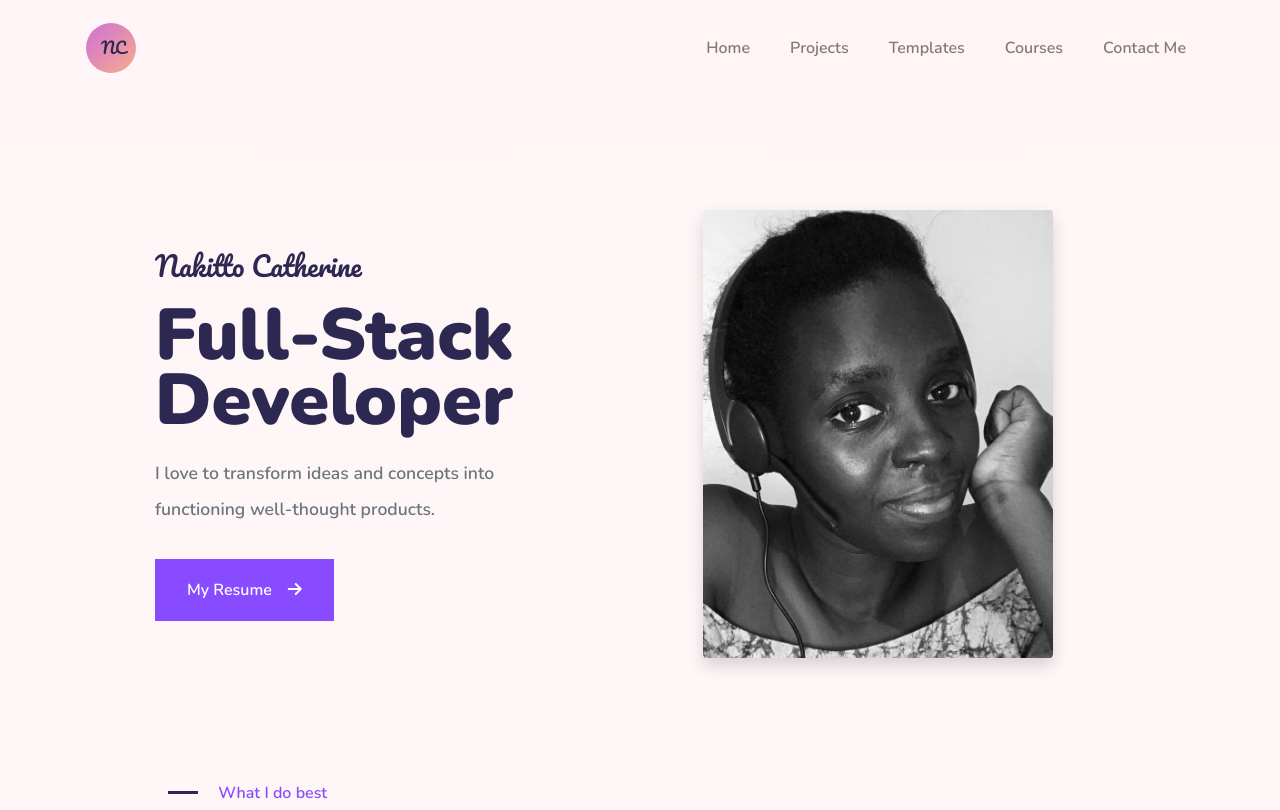
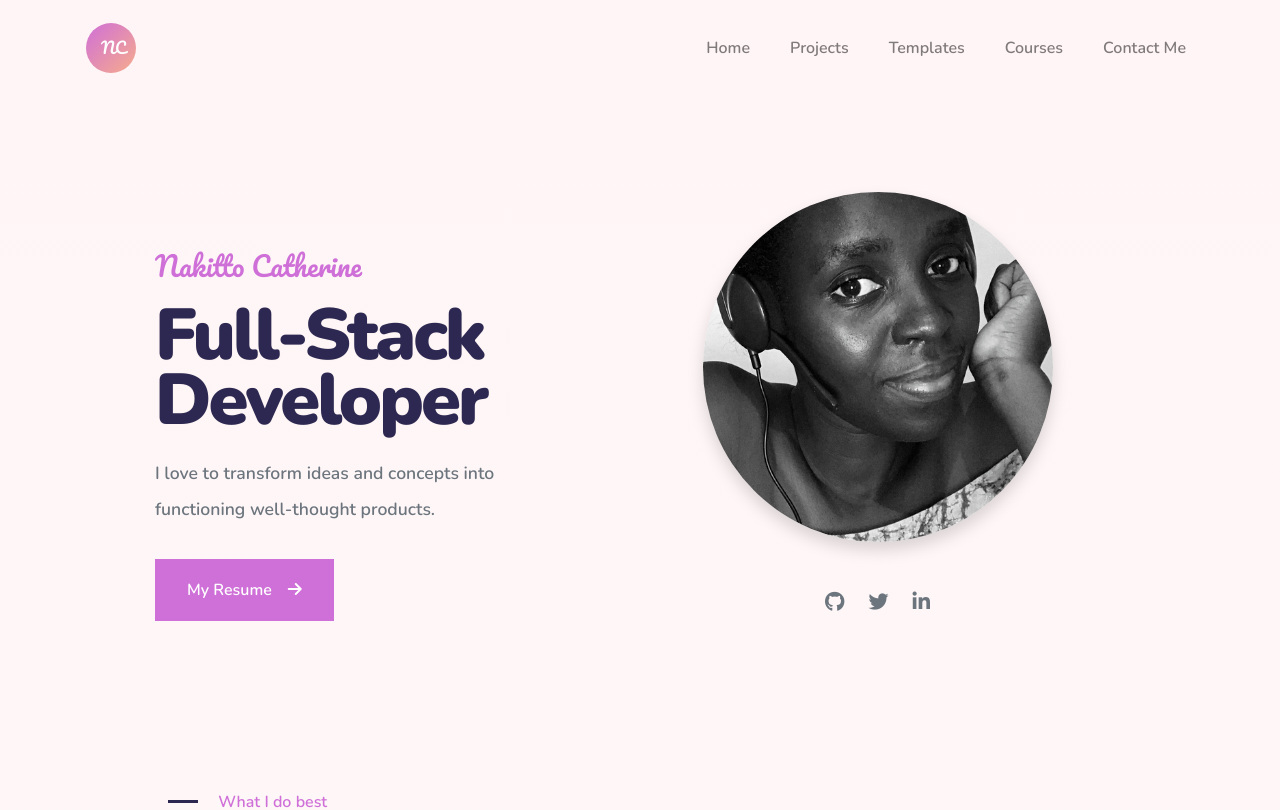
Before and after one commit to Cathella/Cathe, a plain HTML site: page index.html in a window 1280 px wide. Shown: the top 810 px of the page. Drawn offline with nearby package versions, Linux system fonts and the light colour scheme.

Commit message:
change accent color

```diff
--- a/index.html
+++ b/index.html
@@ -34,7 +34,7 @@
       <div class="row">
         <div class="col-md-5">
           <div class="introduction">
-            <p class="name">Nakitto Catherine</p>
+            <p class="name text-purple">Nakitto Catherine</p>
             <div class="clipped-title1">
               <h1><span>Full-Stack</span> Developer</h1>
             </div>
@@ -46,9 +46,14 @@
             </div>
           </div>
         </div>
-        <div class="col-md-7" style="position: relative;" id="profile-image-holder">
-          <div class="profiile">
-            <img src="img/pp.jpeg" alt="" srcset="" class="shadow">
+        <div class="col-md-4 col-lg-4 mx-auto">
+          <div class="mt-5 pt-5">
+            <img src="img/pp.png" alt="" srcset="" class="img-fluid rounded-circle shadow">
+          </div>
+          <div class="d-flex justify-content-center mt-5">
+            <a class="mr-4" href="https://github.com/Cathella"><i class="fab fa-github fa-lg text-muted"></i></a>
+            <a class="mr-4" href="https://twitter.com/cathella9"><i class="fab fa-twitter fa-lg text-muted"></i></a>
+            <a href="https://www.linkedin.com/in/nakitto-catherine2020/"><i class="fab fa-linkedin-in fa-lg text-muted"></i></a>
           </div>
         </div>
       </div>
--- a/style.css
+++ b/style.css
@@ -21,7 +21,6 @@ nav a {
 
 .logo {
   font-family: 'Pacifico', cursive;
-  color: #2c2851;
   background-image: linear-gradient(to bottom right, #cf6fd8 , #f7ac8b);
   border-radius: 50%;
   height: 50px;
@@ -33,6 +32,7 @@ nav a {
   position: absolute;
   right: 10px;
   top: 12px;
+  color: #fff;
 }
 
 .introduction {
@@ -92,6 +92,7 @@ h1 {
     font-family: 'Nunito', sans-serif;
     font-weight: 900;
     line-height: 0.9;
+    letter-spacing: -3px;
 }
 
 .button {
@@ -103,7 +104,7 @@ h1 {
   font-size: 1em;
   font-family: 'Nunito', sans-serif;
   font-weight: 500;
-  background: #884bff;
+  background: #cf6fd8;
   color: white;
   padding: 1.2em 2em;
   border: none;
@@ -150,12 +151,12 @@ h1 {
 }
 
 .text-purple {
-  color: #884bff;
+  color: #cf6fd8;
 }
 
 .btn-purple {
   color: white;
-  background: #884bff;
+  background: #cf6fd8;
 }
 
 .connect textarea {
```
Also changed, not shown: content.html (+2 -2 lines), courses.html (+1 -6 lines), img/post2.jpeg (deleted), img/pp.jpeg (deleted), img/pp.png (added).
